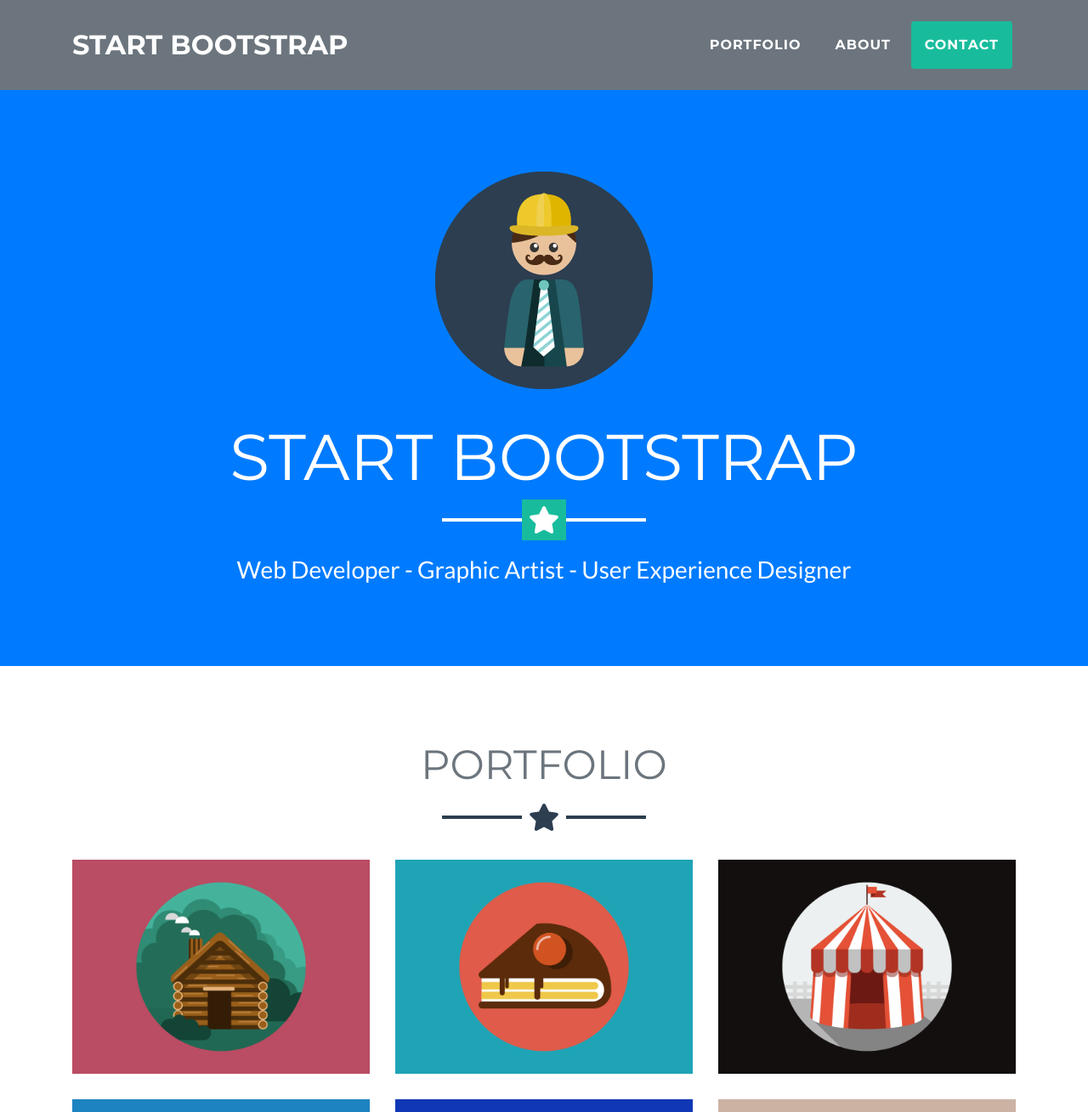
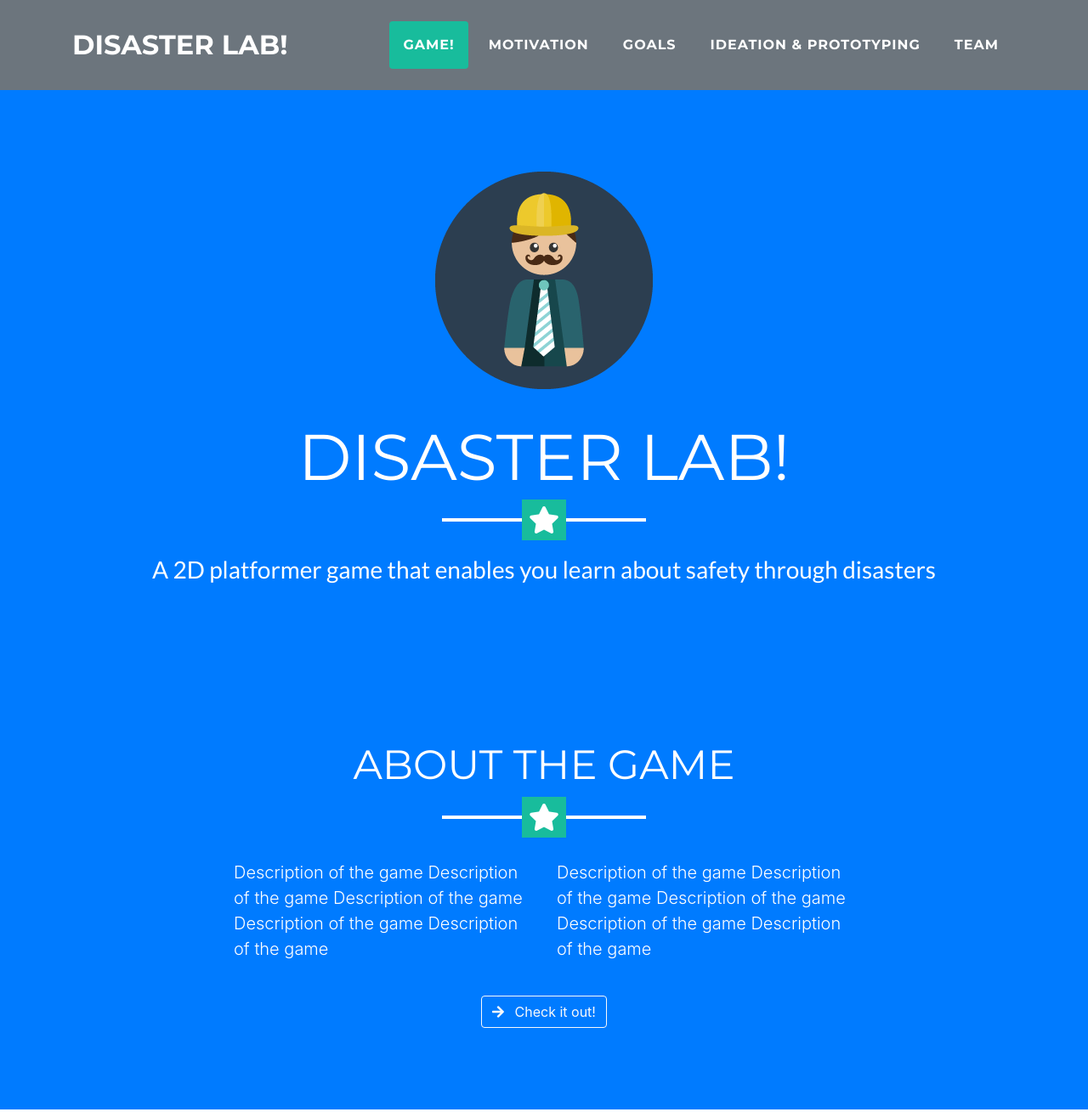
Before and after one commit to lihaobhsfer/DisasterLab-landing-page, a website with bundled scripts: page index.html in a window 1280 px wide. Shown: the top 1309 px of the page at 85% size. Built offline with nearby package versions, Linux system fonts and the light colour scheme.

Commit message:
Add navs and tagline

```diff
--- a/index.html
+++ b/index.html
@@ -31,7 +31,7 @@
   <!-- Navigation -->
   <nav class="navbar navbar-expand-lg bg-secondary fixed-top text-uppercase" id="mainNav">
     <div class="container">
-      <a class="navbar-brand js-scroll-trigger" href="#page-top">Start Bootstrap</a>
+      <a class="navbar-brand js-scroll-trigger" href="#page-top">Disaster Lab!</a>
       <button class="navbar-toggler navbar-toggler-right text-uppercase bg-primary text-white rounded" type="button" data-toggle="collapse" data-target="#navbarResponsive" aria-controls="navbarResponsive" aria-expanded="false" aria-label="Toggle navigation">
         Menu
         <i class="fas fa-bars"></i>
@@ -39,13 +39,22 @@
       <div class="collapse navbar-collapse" id="navbarResponsive">
         <ul class="navbar-nav ml-auto">
           <li class="nav-item mx-0 mx-lg-1">
-            <a class="nav-link py-3 px-0 px-lg-3 rounded js-scroll-trigger" href="#portfolio">Portfolio</a>
+            <a class="nav-link py-3 px-0 px-lg-3 rounded js-scroll-trigger" href="#about">Game!</a>
           </li>
           <li class="nav-item mx-0 mx-lg-1">
-            <a class="nav-link py-3 px-0 px-lg-3 rounded js-scroll-trigger" href="#about">About</a>
+            <a class="nav-link py-3 px-0 px-lg-3 rounded js-scroll-trigger" href="#motivation">Motivation</a>
           </li>
           <li class="nav-item mx-0 mx-lg-1">
-            <a class="nav-link py-3 px-0 px-lg-3 rounded js-scroll-trigger" href="#contact">Contact</a>
+            <a class="nav-link py-3 px-0 px-lg-3 rounded js-scroll-trigger" href="#goals">Goals</a>
+          </li>
+          <li class="nav-item mx-0 mx-lg-1">
+            <a class="nav-link py-3 px-0 px-lg-3 rounded js-scroll-trigger" href="#ideation">Ideation & Prototyping</a>
+          </li>
+          <!-- <li class="nav-item mx-0 mx-lg-1">
+            <a class="nav-link py-3 px-0 px-lg-3 rounded js-scroll-trigger" href="#playtestin">Playtesting</a>
+          </li> -->
+          <li class="nav-item mx-0 mx-lg-1">
+            <a class="nav-link py-3 px-0 px-lg-3 rounded js-scroll-trigger" href="#team">Team</a>
           </li>
         </ul>
       </div>
@@ -56,11 +65,33 @@
   <header class="masthead bg-primary text-white text-center">
     <div class="container">
       <img class="img-fluid mb-5 d-block mx-auto" src="img/profile.png" alt="">
-      <h1 class="text-uppercase mb-0">Start Bootstrap</h1>
+      <h1 class="text-uppercase mb-0">Disaster Lab!</h1>
       <hr class="star-light">
-      <h2 class="font-weight-light mb-0">Web Developer - Graphic Artist - User Experience Designer</h2>
+      <h2 class="font-weight-light mb-0">A 2D platformer game that enables you learn about safety through disasters</h2>
     </div>
   </header>
+
+  <!-- About Section -->
+  <section class="bg-primary text-white mb-0" id="about">
+    <div class="container">
+      <h2 class="text-center text-uppercase text-white">About the Game</h2>
+      <hr class="star-light mb-5">
+      <div class="row">
+        <div class="col-lg-4 ml-auto">
+          <p class="lead">Description of the game Description of the game Description of the game Description of the game Description of the game</p>
+        </div>
+        <div class="col-lg-4 mr-auto">
+          <p class="lead">Description of the game Description of the game Description of the game Description of the game Description of the game</p>
+        </div>
+      </div>
+      <div class="text-center mt-4">
+        <a class="btn btn-xl btn-outline-light" href="#">
+          <i class="fas fa-arrow-right mr-2"></i>
+          Check it out!
+        </a>
+      </div>
+    </div>
+  </section>
 
   <!-- Portfolio Grid Section -->
   <section class="portfolio" id="portfolio">
@@ -132,27 +163,7 @@
     </div>
   </section>
 
-  <!-- About Section -->
-  <section class="bg-primary text-white mb-0" id="about">
-    <div class="container">
-      <h2 class="text-center text-uppercase text-white">About</h2>
-      <hr class="star-light mb-5">
-      <div class="row">
-        <div class="col-lg-4 ml-auto">
-          <p class="lead">Freelancer is a free bootstrap theme created by Start Bootstrap. The download includes the complete source files including HTML, CSS, and JavaScript as well as optional LESS stylesheets for easy customization.</p>
-        </div>
-        <div class="col-lg-4 mr-auto">
-          <p class="lead">Whether you're a student looking to showcase your work, a professional looking to attract clients, or a graphic artist looking to share your projects, this template is the perfect starting point!</p>
-        </div>
-      </div>
-      <div class="text-center mt-4">
-        <a class="btn btn-xl btn-outline-light" href="#">
-          <i class="fas fa-download mr-2"></i>
-          Download Now!
-        </a>
-      </div>
-    </div>
-  </section>
+
 
   <!-- Contact Section -->
   <section id="contact">
```
